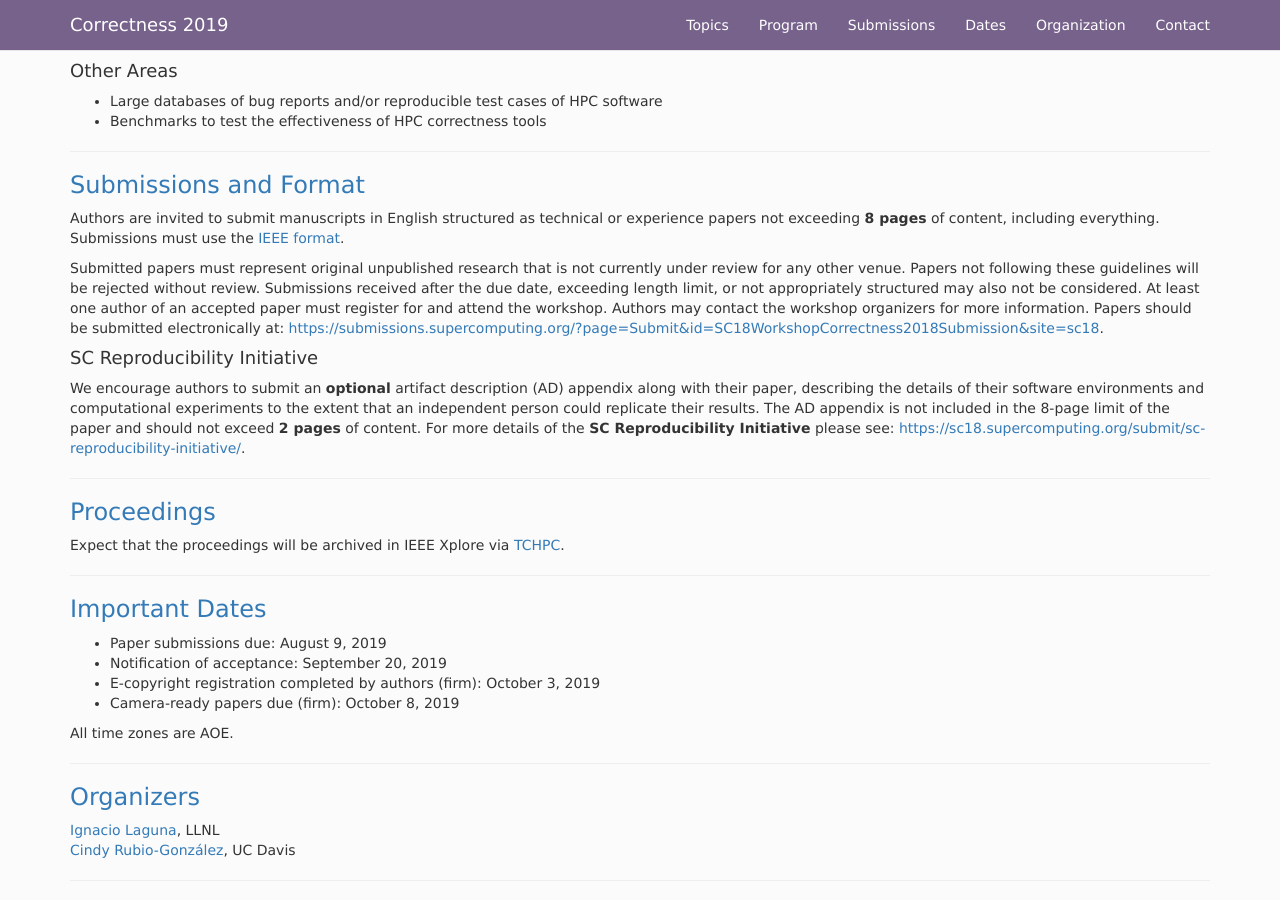
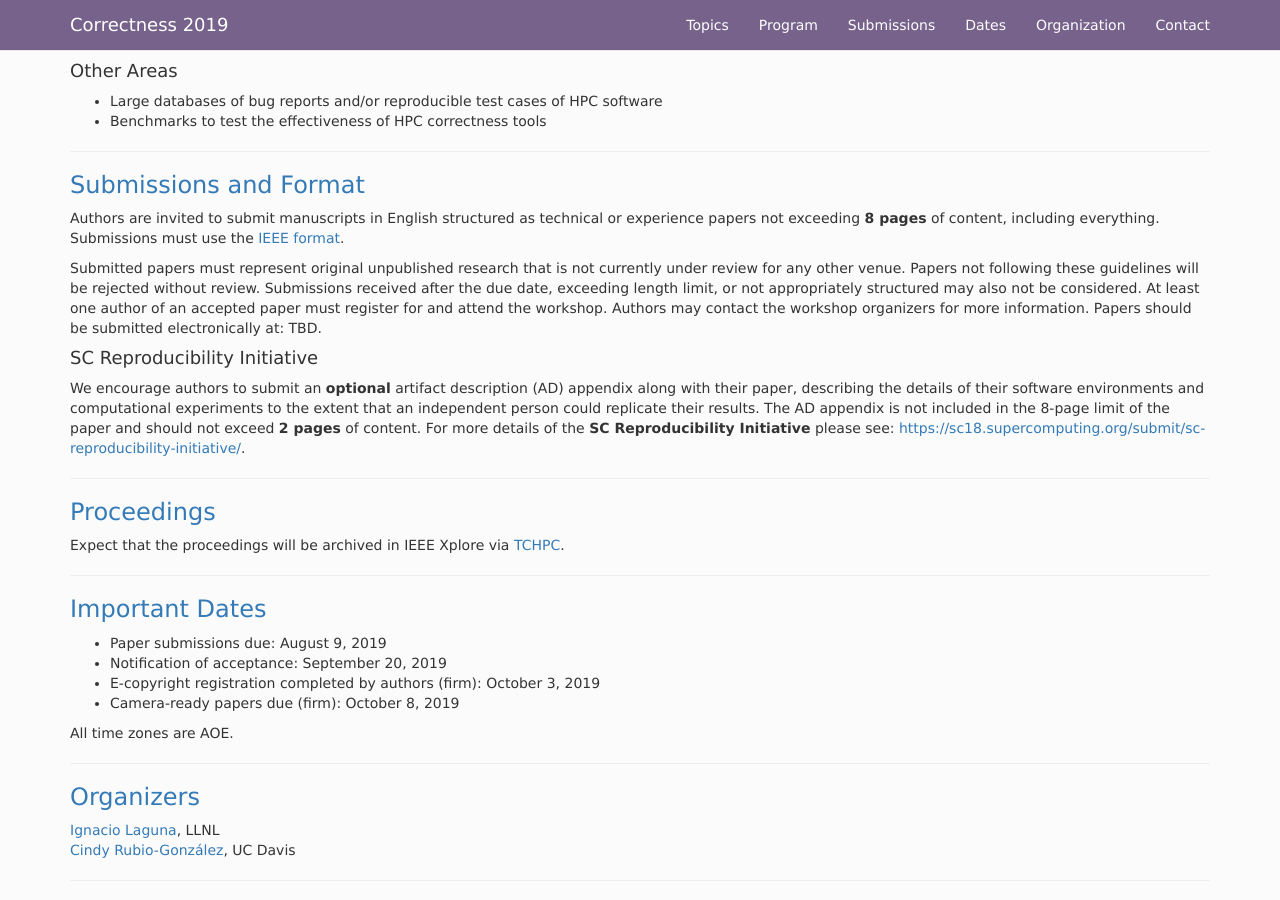
Before and after one commit to correctness-workshop/2019, a Jekyll site: the page built from index.md, in a window 1280 px wide and 900 px high, scrolled down 1257 px. Built offline with Jekyll 4.4.1, drawn with Linux system fonts in a browser that asks for light colours; nearby versions of some CDN libraries; the list of posts is cut into pages by our own code.

Commit message:
submission link

```diff
--- a/index.md
+++ b/index.md
@@ -82,7 +82,7 @@ Submissions are expected in the following two categories; all submissions must u
 * **Short papers:** position, opinion, or short experience papers; 4 pages maximum, including everything.
 -->
 
-Submitted papers must represent original unpublished research that is not currently under review for any other venue. Papers not following these guidelines will be rejected without review. Submissions received after the due date, exceeding length limit, or not appropriately structured may also not be considered. At least one author of an accepted paper must register for and attend the workshop. Authors may contact the workshop organizers for more information. Papers should be submitted electronically at: [https://submissions.supercomputing.org/?page=Submit&id=SC18WorkshopCorrectness2018Submission&site=sc18](https://submissions.supercomputing.org/?page=Submit&id=SC18WorkshopCorrectness2018Submission&site=sc18).
+Submitted papers must represent original unpublished research that is not currently under review for any other venue. Papers not following these guidelines will be rejected without review. Submissions received after the due date, exceeding length limit, or not appropriately structured may also not be considered. At least one author of an accepted paper must register for and attend the workshop. Authors may contact the workshop organizers for more information. Papers should be submitted electronically at: TBD.
 
 #### SC Reproducibility Initiative
 
```
